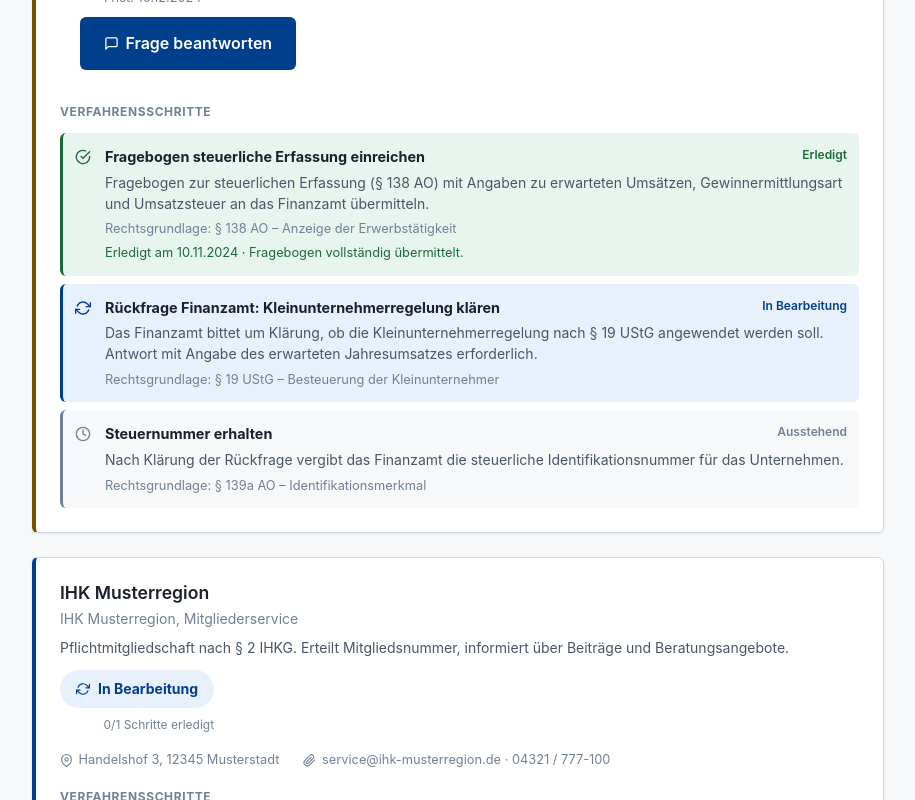
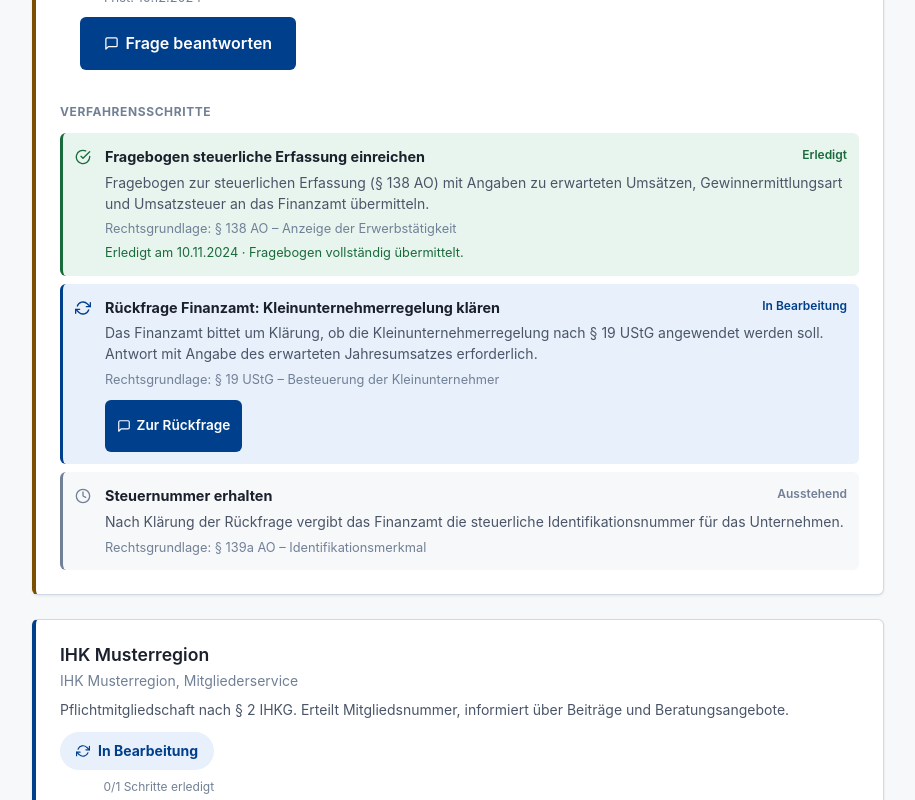
Before and after one commit to d0npedro/open-state, a Next.js app in the folder demo/: page /gruendung/behoerden in a window 1280 px wide. Shown: the part 1200-2000 px from the top of the page, without its empty margins (182-1097 px from the left). Built offline with nearby package versions, Linux system fonts and the light colour scheme.

Commit message:
feat(ug): Behörden-Schritt VS-04 mit Link zur offenen Rückfrage
Verfahrensschritte mit offener Rückfrage (z. B. VS-04) erhalten CTA
„Zur Rückfrage“ (#rq-…). CTA entfällt nach Beantworten. E2E: 100 green.

```diff
--- a/demo/app/gruendung/behoerden/page.tsx
+++ b/demo/app/gruendung/behoerden/page.tsx
@@ -3,7 +3,12 @@
 import Link from 'next/link';
 import { useGruendungState } from '@/context/GruendungStateContext';
 import { Icon } from '@/components/Icon';
-import type { BehördeStatus, SchrittStatus } from '@/types/gruendung';
+import type {
+  BehördeStatus,
+  GruendungsRueckfrage,
+  SchrittStatus,
+  VerfahrensSchritt,
+} from '@/types/gruendung';
 import type { IconName } from '@/components/Icon';
 
 const behördeChip: Record<BehördeStatus, { label: string; css: string; icon: IconName }> = {
@@ -27,6 +32,24 @@ const schrittColor: Record<SchrittStatus, string> = {
   ABGESCHLOSSEN:  'var(--color-success)',
   BLOCKIERT:      'var(--color-danger)',
 };
+
+/**
+ * Offene Rückfrage, die zu einem Verfahrensschritt gehört (z. B. VS-04).
+ * Nur solange die Rückfrage unbeantwortet und der Schritt nicht erledigt ist.
+ */
+function rueckfrageFuerSchritt(
+  schritt: VerfahrensSchritt,
+  rueckfragen: GruendungsRueckfrage[]
+): GruendungsRueckfrage | null {
+  if (schritt.status === 'ABGESCHLOSSEN') return null;
+  const name = schritt.bezeichnung.toLowerCase();
+  if (!name.includes('rückfrage') && !name.includes('rueckfrage')) return null;
+  return (
+    rueckfragen.find(
+      r => r.anforderndeBehördeId === schritt.behördeId && !r.beantwortet
+    ) ?? null
+  );
+}
 
 export default function BehoerdenPage() {
   const { akte } = useGruendungState();
@@ -146,14 +169,21 @@ export default function BehoerdenPage() {
                   Verfahrensschritte
                 </div>
                 <div style={{ display: 'flex', flexDirection: 'column', gap: '0.5rem' }}>
-                  {schritte.map(schritt => (
-                    <div key={schritt.id} style={{
+                  {schritte.map(schritt => {
+                    const schrittRq = rueckfrageFuerSchritt(schritt, akte.rueckfragen);
+                    return (
+                    <div
+                      key={schritt.id}
+                      id={`vs-${schritt.id}`}
+                      data-testid={`behoerde-schritt-${schritt.id}`}
+                      style={{
                       display: 'flex', gap: '0.875rem', padding: '0.75rem',
                       background: schritt.status === 'ABGESCHLOSSEN' ? 'var(--color-success-light, #f0fff4)'
                         : schritt.status === 'IN_BEARBEITUNG' ? 'var(--color-primary-light)'
                         : 'var(--color-neutral-light)',
                       borderRadius: 'var(--radius)',
                       borderLeft: `3px solid ${schrittColor[schritt.status]}`,
+                      scrollMarginTop: '5rem',
                     }}>
                       <div style={{ color: schrittColor[schritt.status], flexShrink: 0, marginTop: '2px' }}>
                         <Icon name={schrittIcon[schritt.status]} size={16} />
@@ -176,9 +206,30 @@ export default function BehoerdenPage() {
                             Erledigt am {schritt.erledigtAm}{schritt.ergebnis && ` · ${schritt.ergebnis}`}
                           </p>
                         )}
+                        {schrittRq && (
+                          <div style={{ marginTop: '0.625rem' }}>
+                            <Link
+                              href={`/gruendung/rueckfragen#rq-${schrittRq.id}`}
+                              className="btn btn-primary"
+                              style={{
+                                display: 'inline-flex',
+                                alignItems: 'center',
+                                gap: '0.35rem',
+                                fontSize: '0.85rem',
+                                padding: '0.4rem 0.75rem',
+                              }}
+                              data-testid={`behoerde-schritt-rq-link-${schritt.id}`}
+                              aria-label={`Zur offenen Rückfrage: ${schritt.bezeichnung}`}
+                            >
+                              <Icon name="chat" size={14} />
+                              Zur Rückfrage
+                            </Link>
+                          </div>
+                        )}
                       </div>
                     </div>
-                  ))}
+                    );
+                  })}
                 </div>
               </div>
             )}
```
Also changed, not shown: 2 other files (tests, documents, lock files or other folders).
